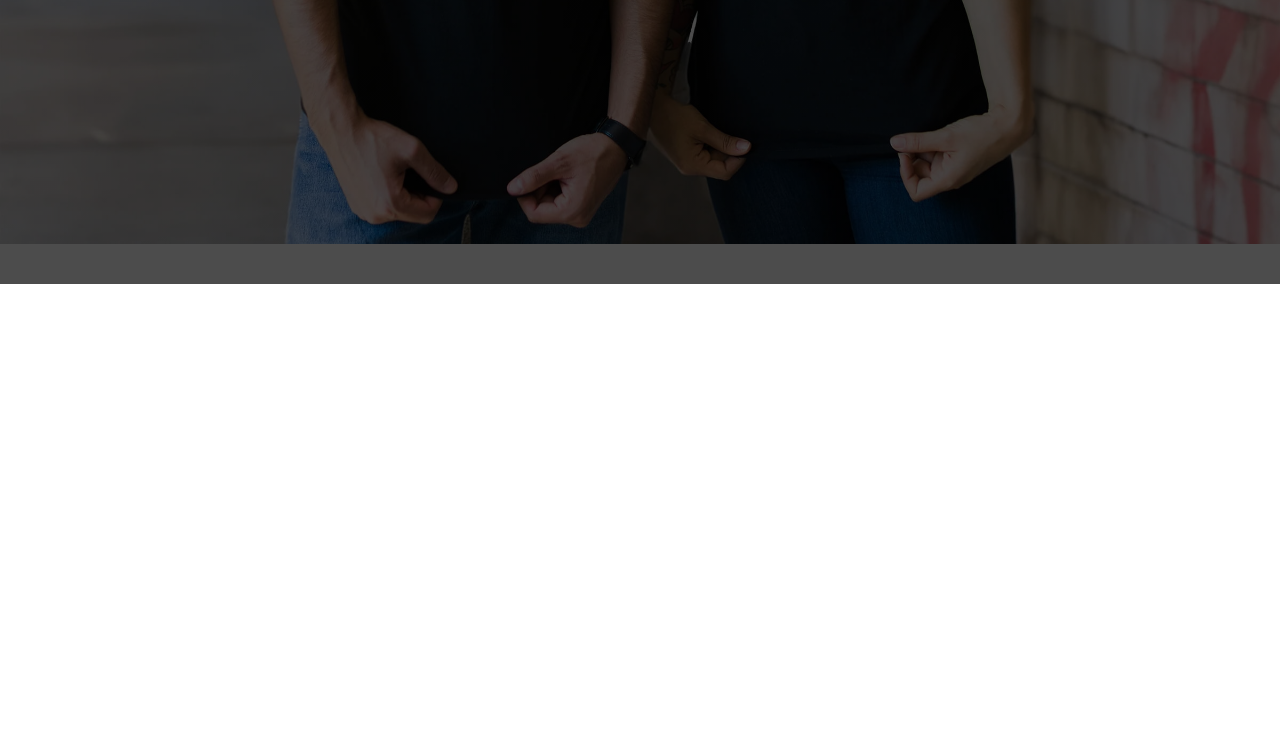
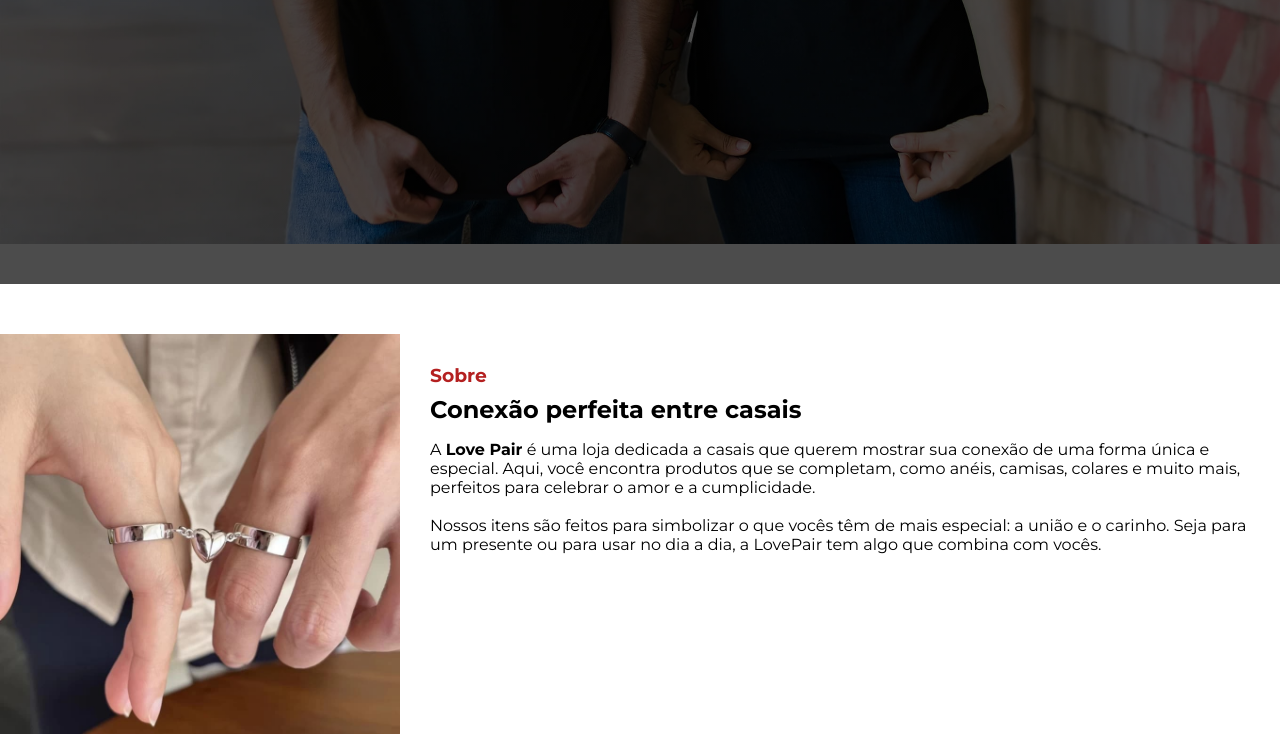
Before and after one commit to georgelucgo/love-pair, a plain HTML site: page index.html in a window 1280 px wide. Shown: the part 582-1316 px from the top of the page. Before the commit the page ends 866 px from the top, so only its background shows below. Drawn offline with Linux system fonts and the light colour scheme.

Commit message:
Adicionando sobre

```diff
--- a/index.html
+++ b/index.html
@@ -37,7 +37,18 @@
             </div>
         </section>
 
-
+        <section id="sobre">
+            <div class="sobre-principal">
+            <img src="img/sobre.jpg" alt="">
+            <div class="sobre-conteudo">
+                <h3>Sobre</h3>
+                <h1>Conexão perfeita entre casais</h1>
+                <p>A <strong>Love Pair</strong> é uma loja dedicada a casais que querem mostrar sua conexão de uma forma única e especial. Aqui, você encontra produtos que se completam, como anéis, camisas, colares e muito mais, perfeitos para celebrar o amor e a cumplicidade.
+                    <br><br>
+                    Nossos itens são feitos para simbolizar o que vocês têm de mais especial: a união e o carinho. Seja para um presente ou para usar no dia a dia, a LovePair tem algo que combina com vocês.</p>
+                </div>
+            </div>
+        </section>
     </main>
 
 </body>
--- a/styles/styles.css
+++ b/styles/styles.css
@@ -69,6 +69,7 @@ a:hover {
     background-position: center;
 }
 
+
 .principal{
     display: flex;
     width: 100%;
@@ -96,3 +97,35 @@ a:hover {
     cursor: pointer;
     font-weight: 600;
 }
+
+#sobre{
+    margin-top: 50px;
+    display: flex;
+    justify-content: center;
+    align-items: center;
+}
+
+.sobre-principal{
+    display: flex;
+    max-width: 1280px;
+}
+
+#sobre img {
+    height: 400px;
+}
+
+#sobre h3{
+    color: #B42020;
+}
+
+.sobre-conteudo{
+    margin: 30px;
+}
+
+.sobre-conteudo h3{
+    margin-bottom: 8px;
+}
+
+.sobre-conteudo h1{
+    margin-bottom: 16px;
+}
```
